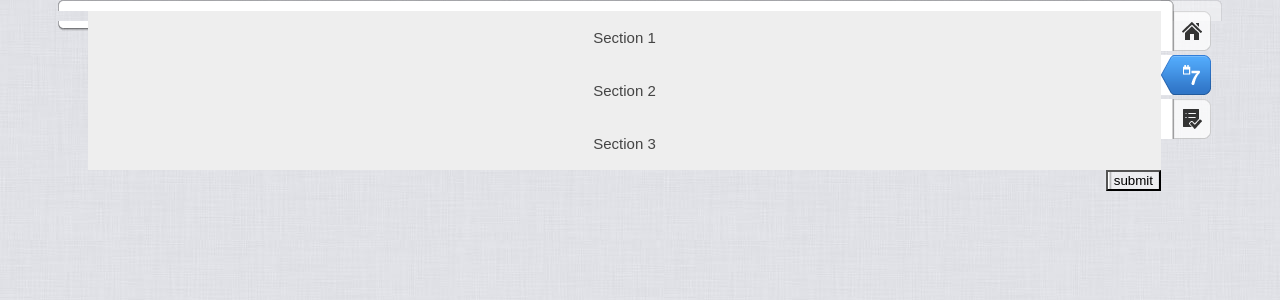
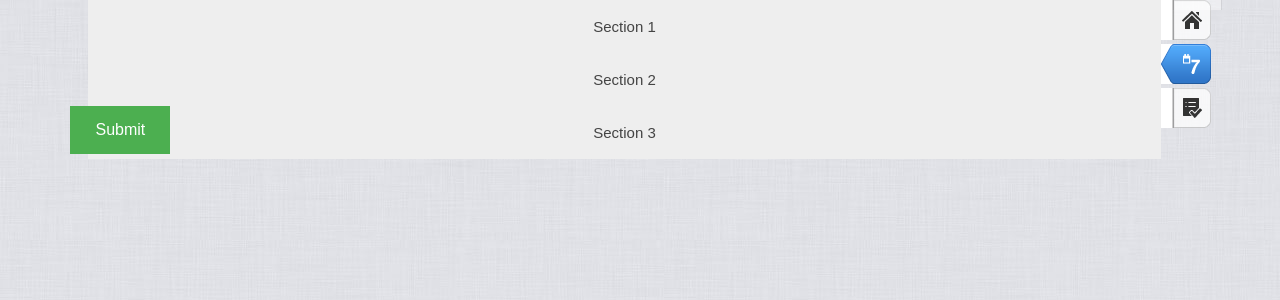
Before and after one commit to nikashahabi/termplan, a Django app: page /graduation/ in a window 1280 px wide. Shown: the part 80-380 px from the top of the page. Run offline with Django 3.2, Linux system fonts and the light colour scheme.

Commit message:
graduation.html file updated. boarder removed. button altered

```diff
--- a/templates/graduation.html
+++ b/templates/graduation.html
@@ -15,6 +15,7 @@
   font-size: 15px;
   transition: 0.4s;
   right: 100px;
+  left:100px;
 }
 
 .active, .accordion:hover {
@@ -28,6 +29,27 @@
   background-color: white;
   overflow: hidden;
 
+}
+
+</style>
+
+
+<style>
+.button {
+  background-color: #4CAF50;
+  border: none;
+  color: white;
+  padding: 15px 25px;
+  text-align: center;
+  font-size: 16px;
+  cursor: pointer;
+  position: absolute;
+  right: 86.7%;
+
+}
+
+.button:hover {
+  background-color: green;
 }
 </style>
     <title>TermInator</title>
@@ -52,11 +74,11 @@
     <div id="content">
 
 
-        <div class="top">
+        <!-- <div class="top">
             <div class="top-right"></div>
             <div class="top-left"></div>
             <div class="top-center"></div>
-        </div>
+        </div> -->
 
         <div class="center">
             <div id="rightbar">
@@ -98,7 +120,7 @@
     </ul>
 
 </div>
-                <button class="center"onClick="submit_button()" >submit</button>
+                <button class ="button" onClick="submit_button()" >Submit</button>
             </div>
 
 
@@ -107,11 +129,11 @@
 
         </div>
 
-        <div class="bottom">
+        <!-- <div class="bottom">
             <div class="bottom-right"></div>
             <div class="bottom-left"></div>
             <div class="bottom-center"></div>
-        </div>
+        </div> -->
     </div>
     <div id="footer">
     </div>
```
